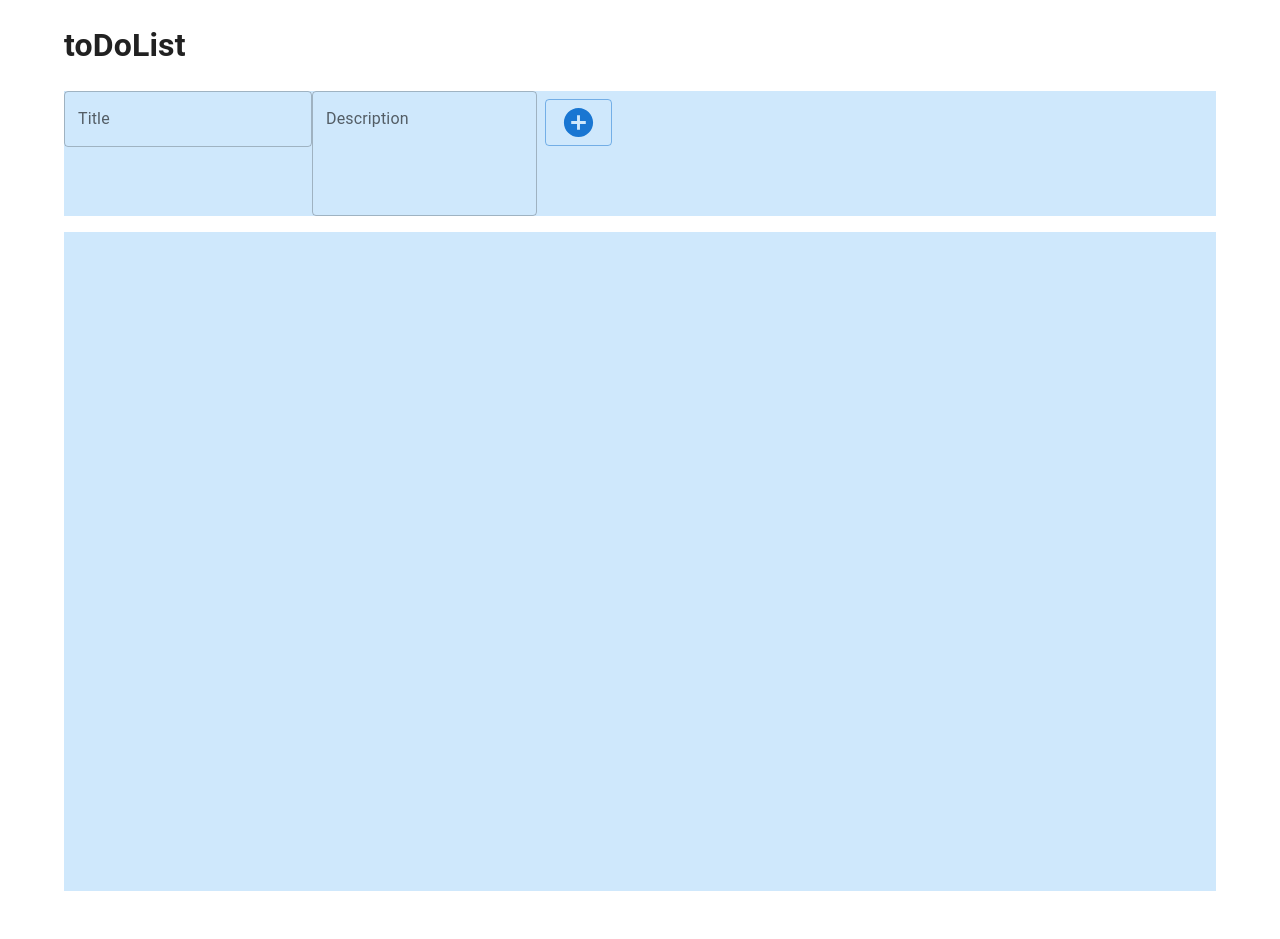
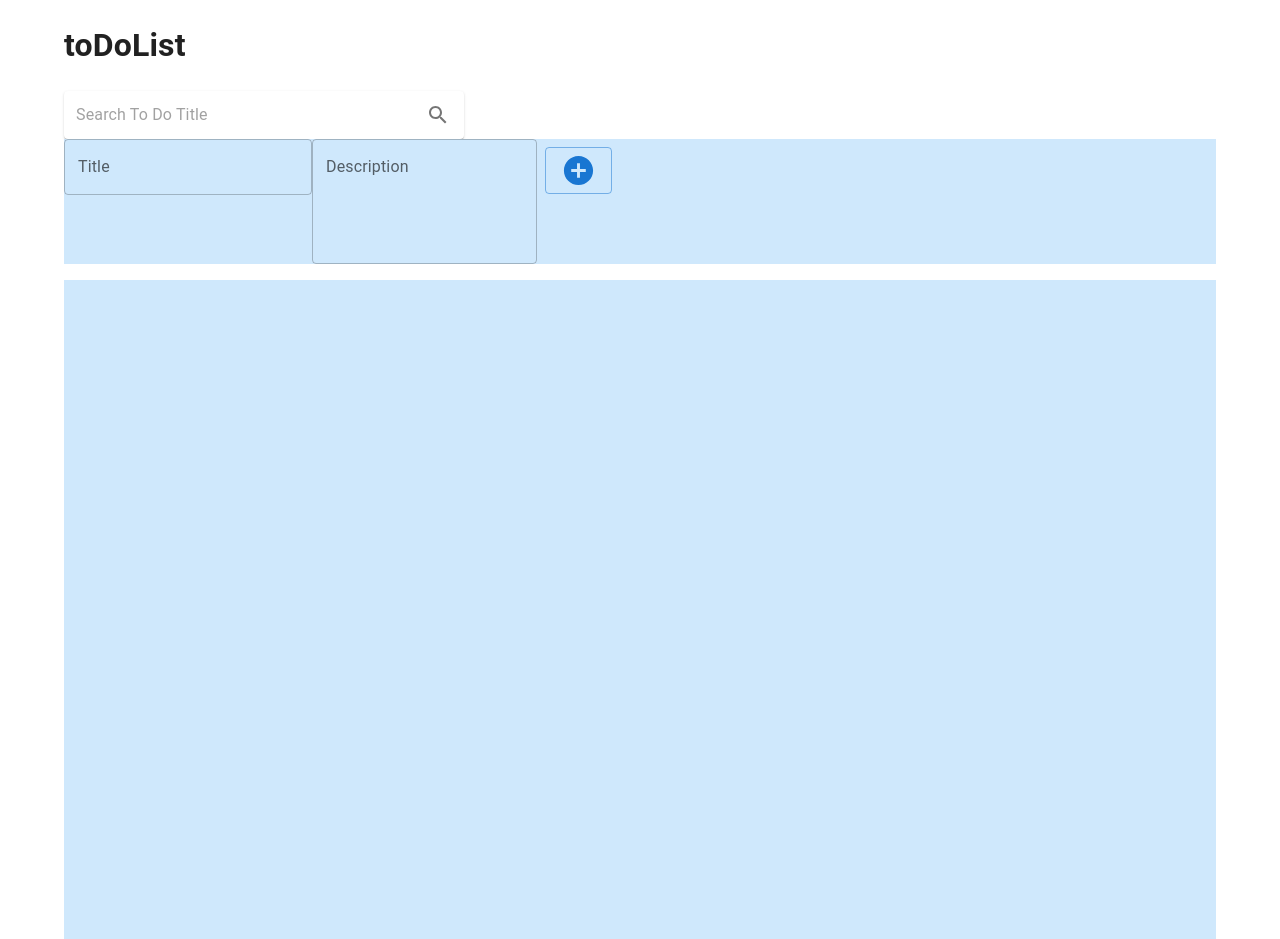
Before and after one commit to BavniyaM03/to-do-list, a React (Vite) app: page / in a window 1280 px wide. Before the commit the page ends 891 px from the top, so only its background shows below. Built offline with nearby package versions, Linux system fonts and the light colour scheme.

Commit message:
Search Funtionality Added

```diff
--- a/src/Component/AddToDo.jsx
+++ b/src/Component/AddToDo.jsx
@@ -7,6 +7,7 @@ import { Button } from '@mui/material';
 import Header from './Header';
 import DisplayToDo from './DisplayToDo';
 import AddCircleIcon from '@mui/icons-material/AddCircle';
+import Search from './Search';
 
 export default function AddToDo() {
 
@@ -15,11 +16,10 @@ export default function AddToDo() {
     const [description, setDescription] = useState('')
 
 
+
     const addTitle = (e) => {
         setTitle(e.target.value)
     }
-
-    // console.log("this is title", title, "this is desciption", description)
 
     const addDescription = (e) => {
         setDescription(e.target.value)
@@ -41,6 +41,7 @@ export default function AddToDo() {
             <CssBaseline />
             <Container >
                 <Header />
+                <Search todo={todo} />
                 <Box sx={{ bgcolor: '#cfe8fc', height: '100vh' }}>
 
                     <form action="" onSubmit={addToDoInList}  >
--- /dev/null
+++ b/src/Component/Search.jsx
@@ -0,0 +1,54 @@
+import React, { useState } from 'react';
+import Paper from '@mui/material/Paper';
+import InputBase from '@mui/material/InputBase';
+import IconButton from '@mui/material/IconButton';
+import SearchIcon from '@mui/icons-material/Search';
+
+function Search({ todo }) {
+    const [searchQuery, setSearchQuery] = useState('');
+
+    function debounce(func, delay) {
+        let timeout;
+        return function (...args) {
+            clearTimeout(timeout);
+            timeout = setTimeout(() => {
+                func.apply(this, args);
+            }, delay);
+        };
+    }
+
+    const filteredTodoItem = (userInput) => {
+        setSearchQuery(userInput);
+        const searchTodo = todo.filter((item, i) => {
+            if (userInput === item.title1) {
+                return item;
+            }
+            return 0;
+        })
+        console.log('search todo', searchTodo);
+    }
+
+    const dSearch = debounce(filteredTodoItem, 600);
+
+    return (
+        <>
+            <Paper
+                component="form"
+                sx={{ p: '2px 4px', display: 'flex', alignItems: 'center', width: 400 }}
+            >
+                <InputBase
+                    onChange={(e) => dSearch(e.target.value)}
+                    sx={{ ml: 1, flex: 1 }}
+                    placeholder="Search To Do Title"
+                    inputProps={{ 'aria-label': 'search google maps' }}
+                />
+
+                <IconButton type="button" sx={{ p: '10px' }} aria-label="search">
+                    <SearchIcon onClick={() => dSearch(searchQuery)} />
+                </IconButton>
+            </Paper>
+        </>
+    )
+}
+
+export default Search;
```
